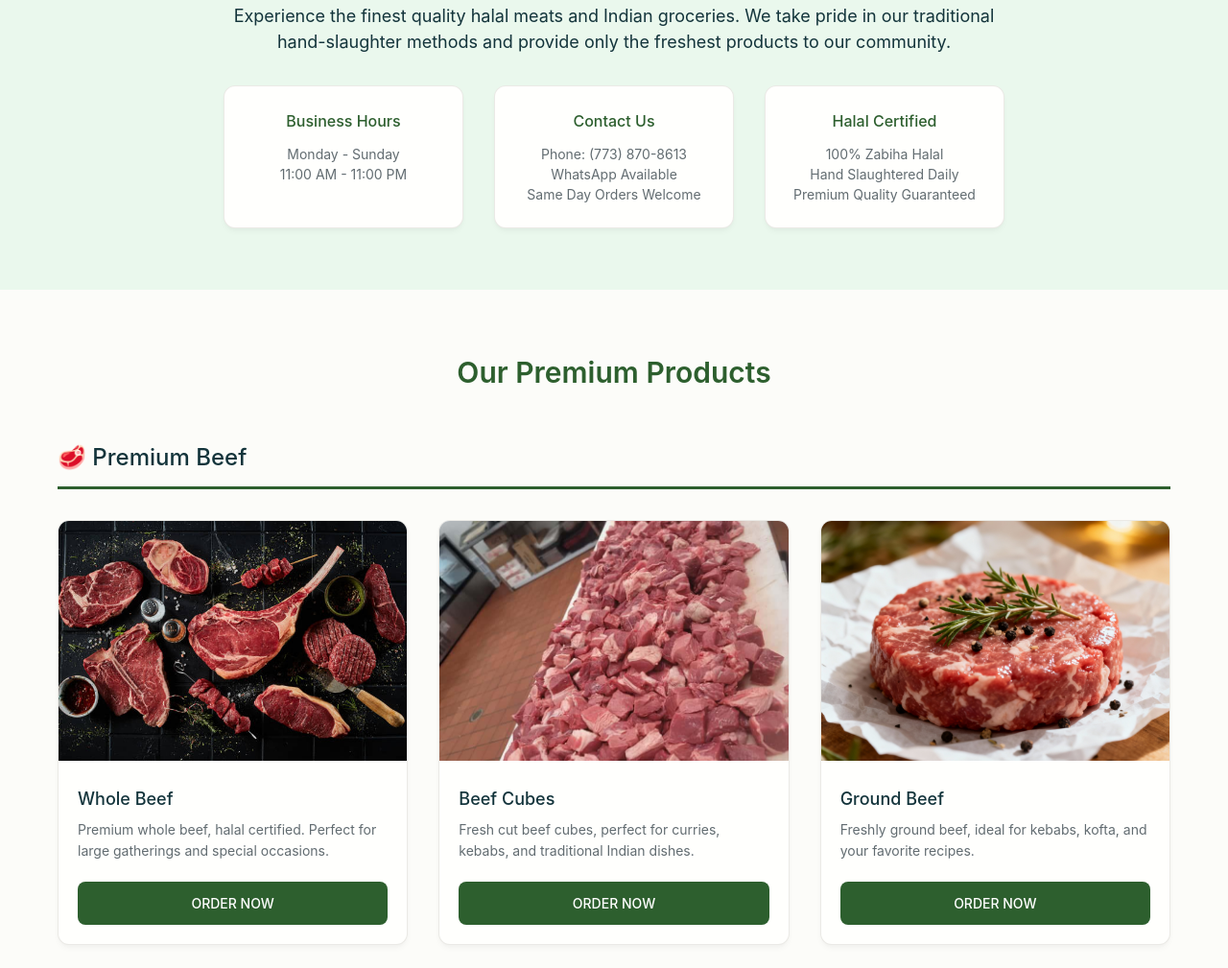
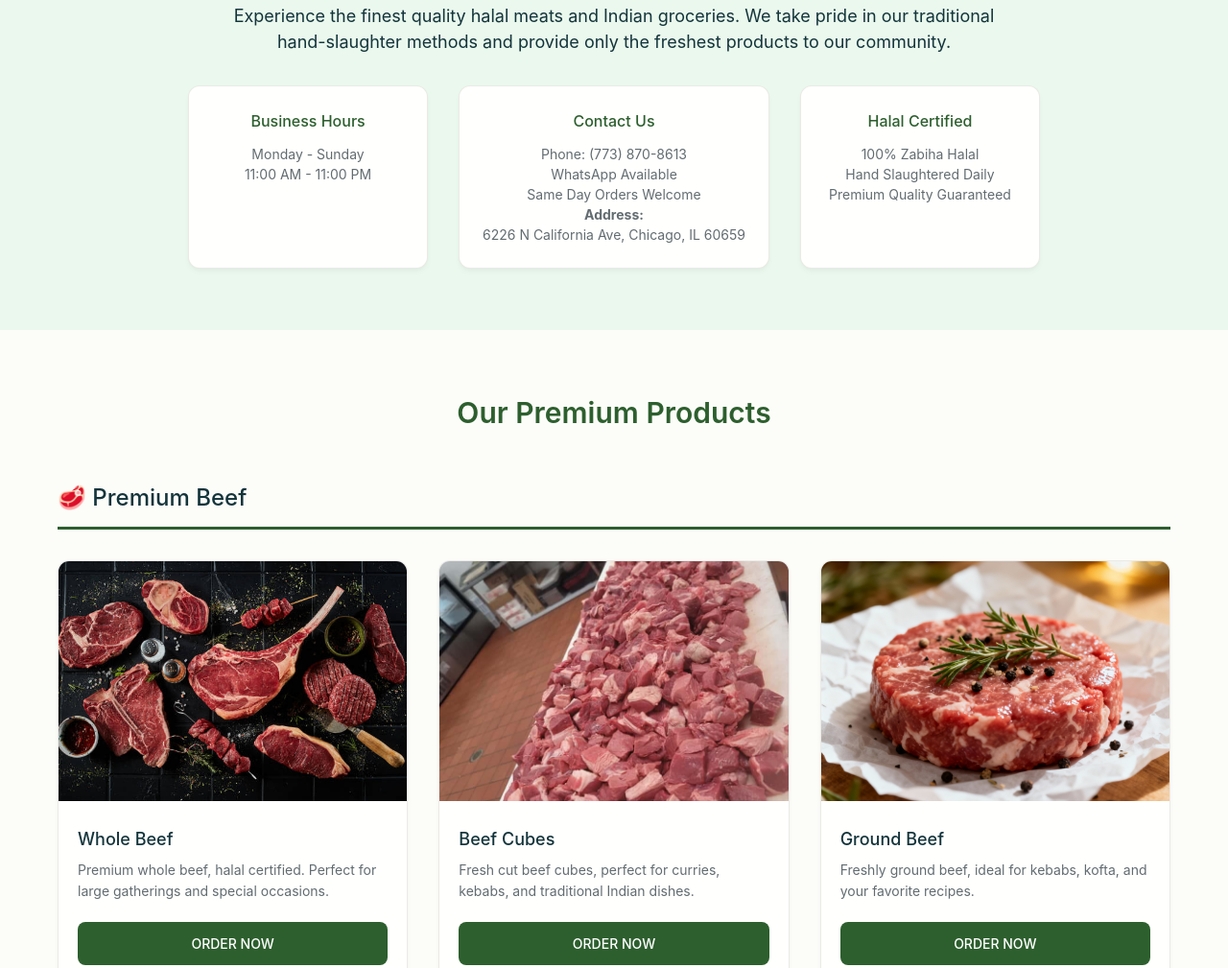
Before and after one commit to Mohammed-Shoaib01/MirzaFarms, a plain HTML site: page index.html in a window 1280 px wide. Shown: the part 966-1975 px from the top of the page at 96% size. Drawn offline with Linux system fonts and the light colour scheme; a web font is replaced by a local one.

Commit message:
Update index.html

```diff
--- a/index.html
+++ b/index.html
@@ -566,7 +566,8 @@ body {
                 </div>
                 <div class="info-box">
                     <h3 class="info-box__title">Contact Us</h3>
-                    <p class="info-box__text">Phone: (773) 870-8613<br>WhatsApp Available<br>Same Day Orders Welcome</p>
+                    <p class="info-box__text">Phone: (773) 870-8613<br>WhatsApp Available<br>Same Day Orders Welcome<br><strong>Address:</strong><br>
+  6226 N California Ave, Chicago, IL 60659</p>
                 </div>
                 <div class="info-box">
                     <h3 class="info-box__title">Halal Certified</h3>
@@ -802,7 +803,8 @@ body {
             <div class="footer__hours">
                 <strong>Business Hours</strong><br>
                 Monday - Sunday: 11:00 AM - 11:00 PM<br>
-
+                <strong>Address:</strong><br>
+                6226 N California Ave, Chicago, IL 60659
             </div>
             <p class="footer__certification">
                 ✓ 100% Zabiha Halal Hand Slaughter &amp; Daily Fresh Meat<br>
```
